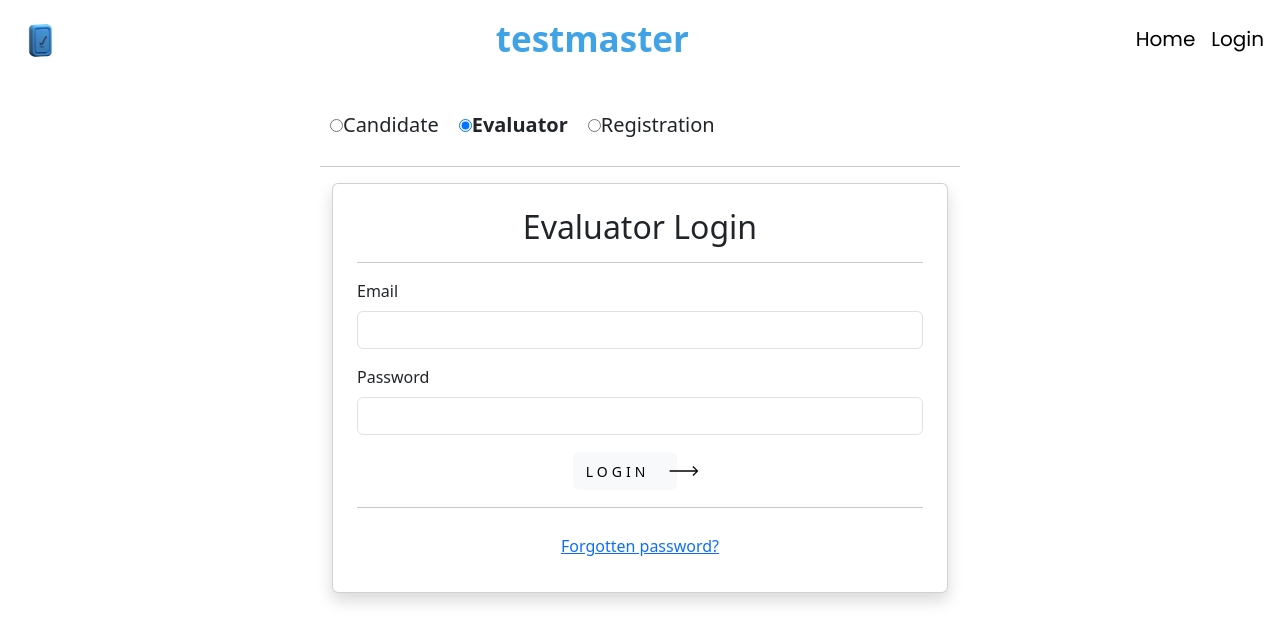
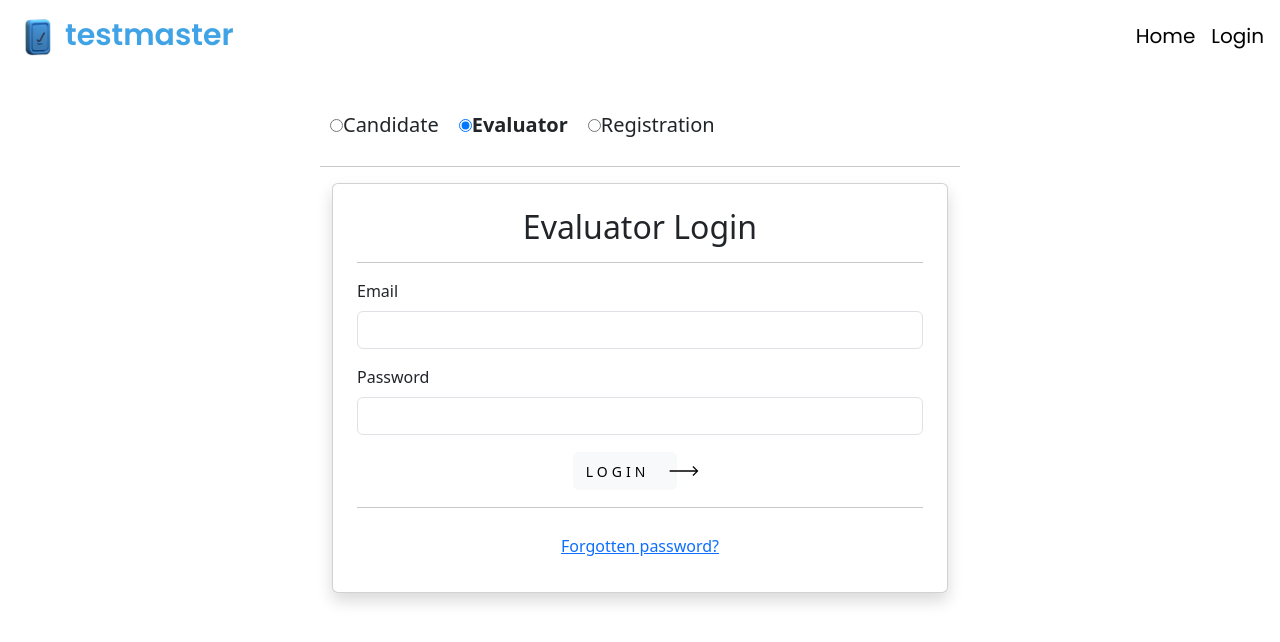
Before and after one commit to Vani-Adimulam/tesversion_2, a React (Create React App) app in the folder Client/: page /login in a window 1280 px wide. Shown: the top 642 px of the page. Built offline with nearby package versions, Linux system fonts and the light colour scheme.

Commit message:
Build file generated for Production

```diff
--- a/Client/src/Nav.jsx
+++ b/Client/src/Nav.jsx
@@ -1,9 +1,7 @@
 import React, { useState, useEffect } from "react";
 import { Link } from "react-router-dom";
-import logo from "./assets/onlinetest_web_application-removebg-preview-removebg-preview.png"
-// import logo from "./assets/p2f-semi-logo-img.png";
-// import { FontAwesomeIcon } from "@fortawesome/react-fontawesome";
-// import { faRightToBracket } from "@fortawesome/free-solid-svg-icons";
+import logo from "./assets/onlinetest_web_application-removebg-preview-removebg-preview.png";
+
 const Nav = () => {
   const [isLoggedIn, setIsLoggedIn] = useState(
     JSON.parse(localStorage.getItem("isLoggedIn")) || false
@@ -11,45 +9,54 @@ const Nav = () => {
   const [showHomeLink, setShowHomeLink] = useState(
     JSON.parse(localStorage.getItem("showHomeLink")) || true
   );
+
   const handleLogInClick = () => {
     setIsLoggedIn(true);
     setShowHomeLink(false);
   };
+
   const handleHomeClick = () => {
     setShowHomeLink(true);
     setIsLoggedIn(false);
   };
+
   useEffect(() => {
     localStorage.setItem("isLoggedIn", JSON.stringify(isLoggedIn));
     localStorage.setItem("showHomeLink", JSON.stringify(showHomeLink));
   }, [isLoggedIn, showHomeLink]);
+
   return (
-    <div className="navbar navbar-expand-lg navbar-fixed fixed-top"
-      style={{ justifyContent: "space-between", backgroundColor: '#ffffff', margin: '0'}}
+    <div
+      className="navbar navbar-expand-lg navbar-fixed fixed-top"
+      style={{
+        justifyContent: "space-between",
+        backgroundColor: "#ffffff",
+        margin: "0",
+        alignItems: "center", // Align items in the center vertically
+      }}
     >
-      <img src={logo} alt="logo" style={{ height: "50px", marginLeft: "15px" }} />
+      <div className="d-flex align-items-center">
+        <img
+          src={logo}
+          alt="logo"
+          style={{ height: "55px", marginLeft: "10px" }}
+        />
         <span
           style={{
-          // float: "",
-          fontSize: "35px",
-          fontWeight: "650",
-          color:"#40a3e6",
-          // backgroundImage:
-          //   "linear-gradient(to right, blue, orange)",
-          // WebkitBackgroundClip: "text",
-          // MozBackgroundClip: "text",
-          // backgroundClip: "text",
-          // color: "transparent",
+            fontSize: "30px",
+            fontWeight: "550",
+            color: "#40a3e6",
+            fontFamily: "Poppins, sans-serif",
           }}
           className="navbar-brand"
         >
           testmaster
         </span>
+      </div>
       <div className="d-flex">
         {showHomeLink && (
           <Link to="/" className="navbar-brand" onClick={handleHomeClick}>
-            {/* <FontAwesomeIcon icon={faHouse} /> */}
-            <span style={{fontFamily: 'Poppins, sans-serif'}}>Home</span>
+            <span style={{ fontFamily: "Poppins, sans-serif" }}>Home</span>
           </Link>
         )}
         {!isLoggedIn && showHomeLink && (
@@ -58,13 +65,13 @@ const Nav = () => {
             className="navbar-brand"
             onClick={handleLogInClick}
           >
-            {/* <FontAwesomeIcon icon={faRightToBracket} /> */}
-            <span  style={{fontFamily: 'Poppins, sans-serif'}}>Login</span>
+            <span style={{ fontFamily: "Poppins, sans-serif" }}>Login</span>
           </Link>
         )}
-        {isLoggedIn && showHomeLink }
+        {isLoggedIn && showHomeLink}
       </div>
     </div>
   );
 };
+
 export default Nav;
--- a/Client/src/Service/helper.js
+++ b/Client/src/Service/helper.js
@@ -1,7 +1,7 @@
 // export const BASE_URL = ""
 // export const BASE_URL = "http://13.233.45.223" current version
-export const BASE_URL = "http://localhost:7001"
-// export const BASE_URL = ""
+// export const BASE_URL = "http://localhost:7001"
+export const BASE_URL = ""
 
 
 export const ATS_URL="http://13.233.161.128" ///For Applicant tracking system
```
Also changed, not shown: 29 other files (tests, documents, lock files or other folders). Lines whose indentation alone changed are shown as unchanged.
